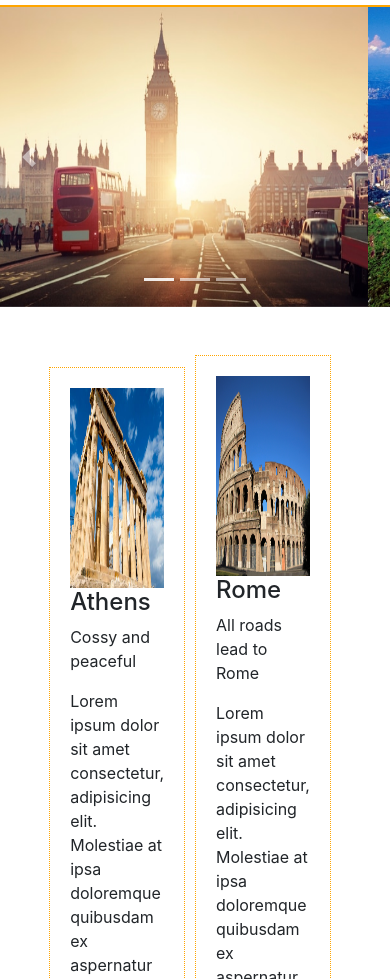
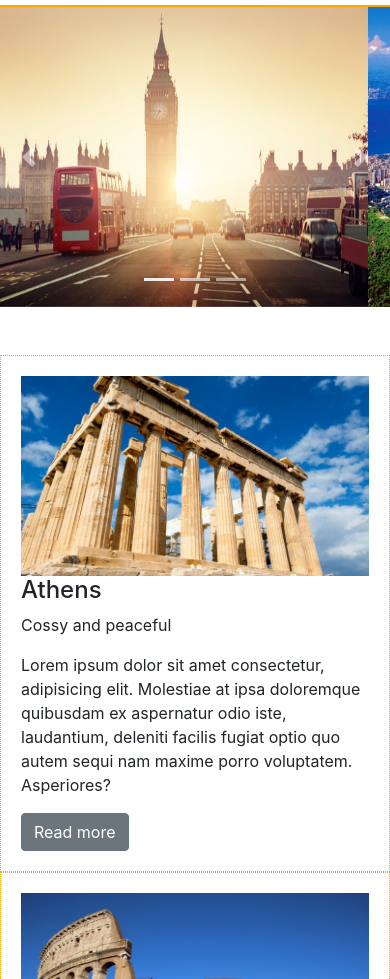
Before and after one commit to MarkoNS1990/travel_website, a plain HTML site: page destinations.html in a window 390 px wide. Shown: the part 121-1100 px from the top of the page. Drawn offline with nearby package versions, Linux system fonts and the light colour scheme.

Commit message:
destinations

```diff
--- a/destinations.html
+++ b/destinations.html
@@ -173,7 +173,7 @@
     </div>
     <!-- main -->
     <main class="container mt-5 mb-3 content">
-      <div class="row d-flex align-items-center justify-content-center">
+      <div class="row media">
         <div class="col-md-4">
           <img
             src="img/athen.jpg"
--- a/main.css
+++ b/main.css
@@ -125,3 +125,13 @@ input[type="file"] {
   border: 1px dotted orange;
   margin-right: 10px;
 }
+.media {
+  justify-content: space-around;
+}
+
+@media (max-width: 768px) {
+  .media {
+    display: flex;
+    flex-direction: column;
+  }
+}
```
